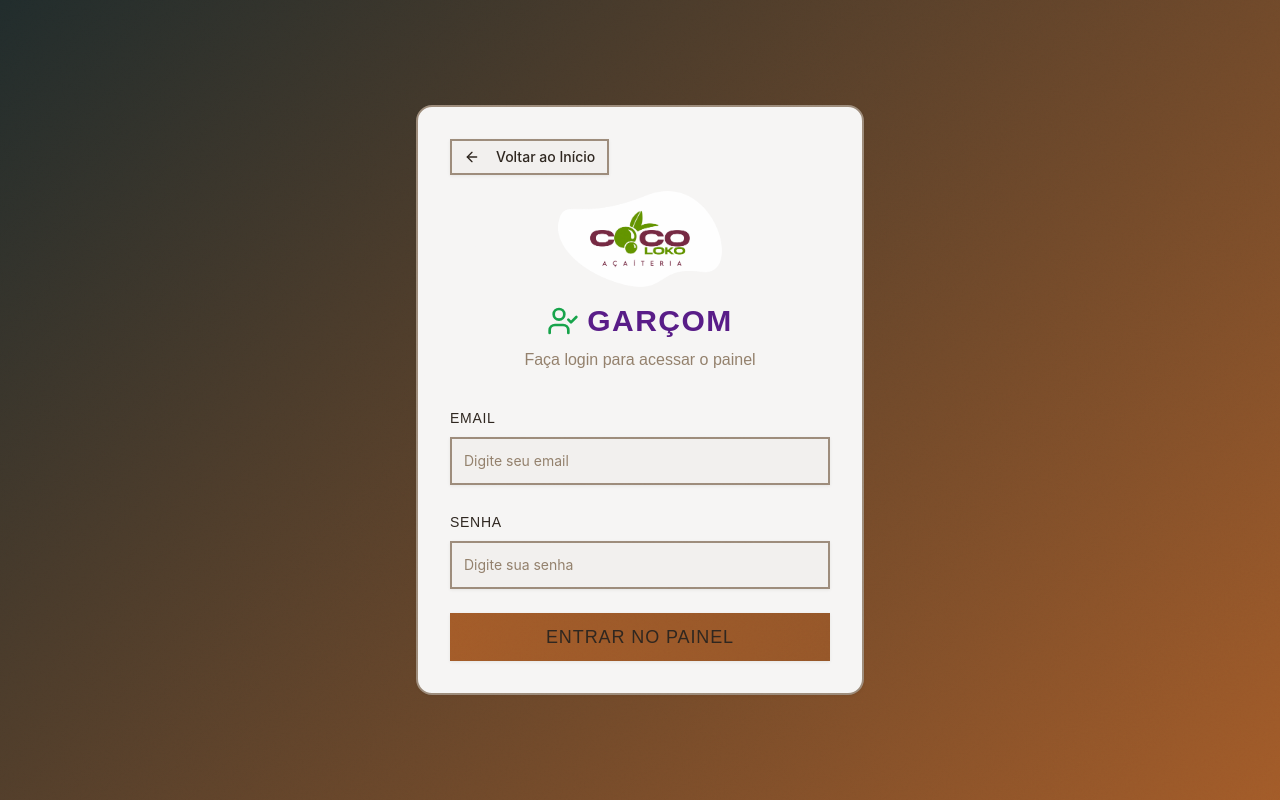
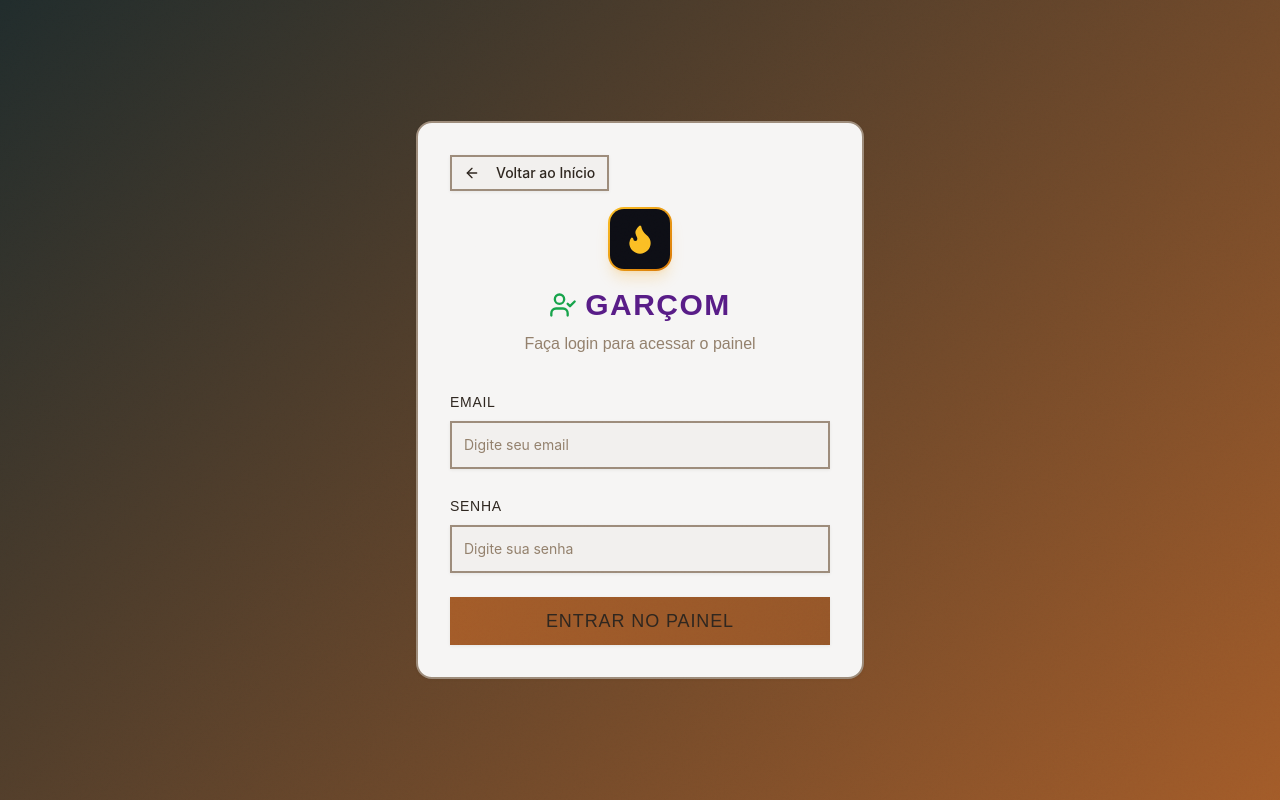
Before and after one commit to hudsonargollo/pontalcarapitangui, a React (Vite) app: page /waiter in a window 1280 px wide. Built offline with nearby package versions, Linux system fonts and the light colour scheme; no server answers; the database is empty; the HTML template or start-up script is replaced by a standard one.

Commit message:
fix(brand): remove legacy cocoloko logo and asset, adopt unified MiMenu header branding

```diff
--- a/src/pages/waiter/Waiter.tsx
+++ b/src/pages/waiter/Waiter.tsx
@@ -4,8 +4,7 @@ import { Button } from "@/components/ui/button";
 import { Card } from "@/components/ui/card";
 import { Input } from "@/components/ui/input";
 import { Label } from "@/components/ui/label";
-import { UserCheck, ArrowLeft } from "lucide-react";
-import logo from "@/assets/coco-loko-logo.png";
+import { UserCheck, ArrowLeft, Flame } from "lucide-react";
 
 const Waiter = () => {
   const navigate = useNavigate();
@@ -37,14 +36,14 @@ const Waiter = () => {
         </Button>
 
         {/* Logo */}
-        <div className="text-center mb-8">
-          <img
-            src={logo}
-            alt="Pontal Carapitangui Açaiteria"
-            className="h-24 mx-auto mb-4"
-          />
+        <div className="text-center mb-8 flex flex-col items-center">
+          <div className="w-16 h-16 rounded-2xl bg-gradient-to-br from-amber-400 to-amber-600 p-[2px] shadow-lg shadow-amber-500/20 mb-4">
+            <div className="w-full h-full bg-[#0D0E15] rounded-[14px] flex items-center justify-center">
+              <Flame className="w-8 h-8 text-amber-400 fill-amber-400" aria-hidden="true" />
+            </div>
+          </div>
           <div className="flex items-center justify-center gap-2 mb-2">
-            <UserCheck className="h-8 w-8 text-green-600" />
+            <UserCheck className="h-7 w-7 text-green-600" />
             <h1 className="text-3xl font-display uppercase tracking-wider text-purple-900">Garçom</h1>
           </div>
           <p className="text-muted-foreground font-body">
```
Also changed, not shown: src/assets/coco-loko-logo.png (deleted).
